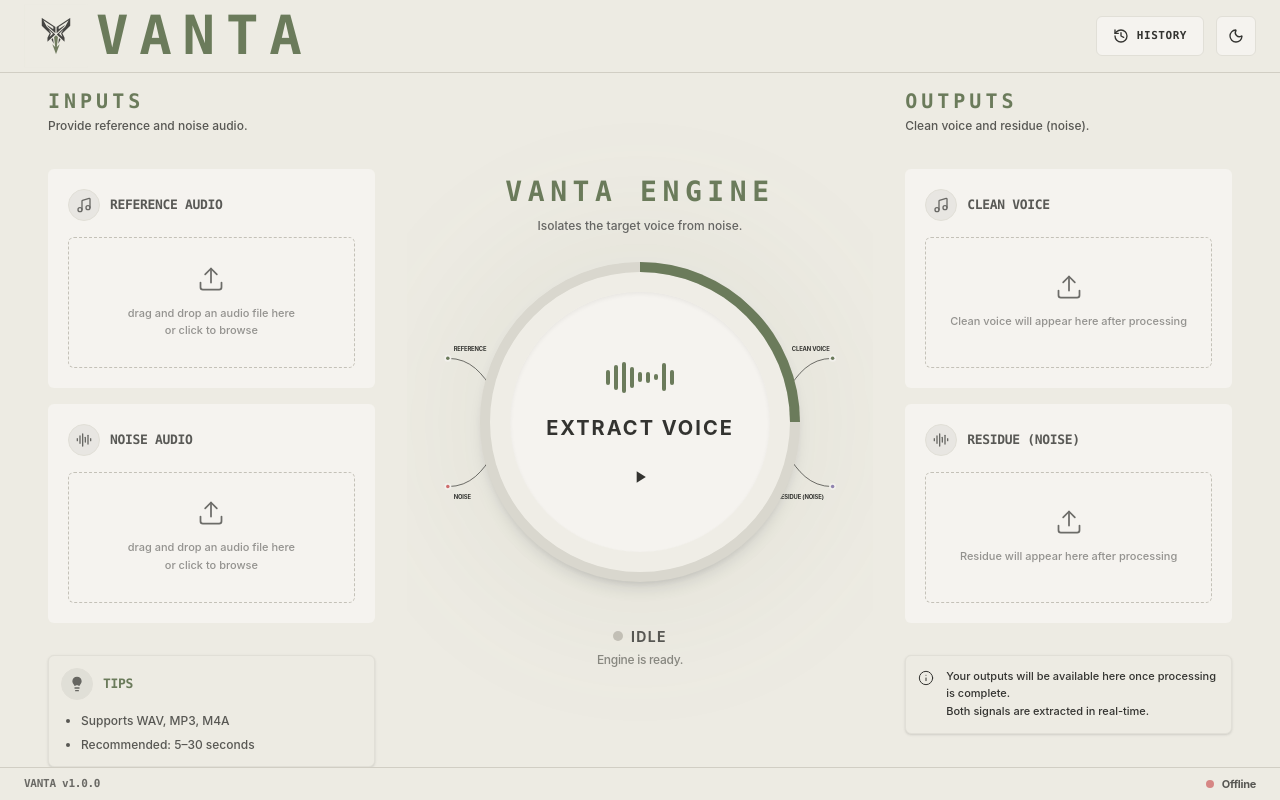
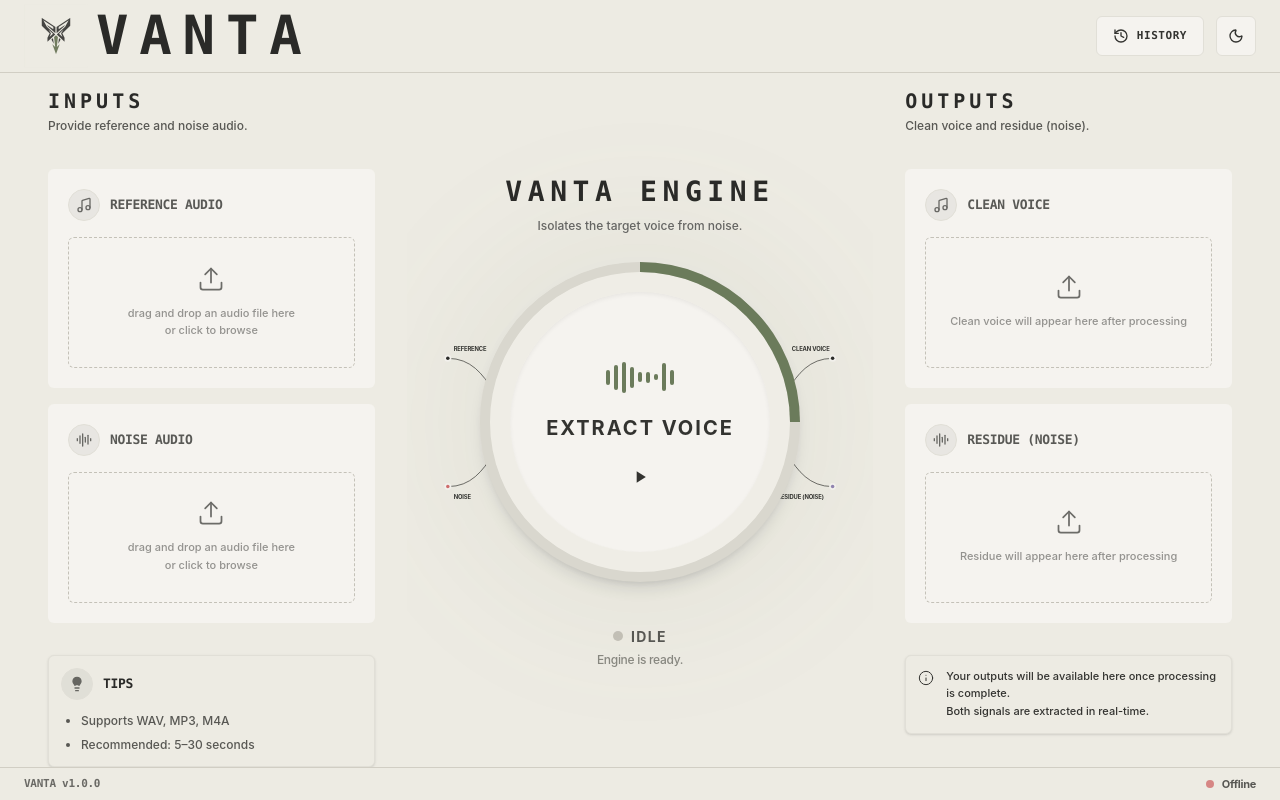
Before and after one commit to Komalpreet2809/Vanta, a Next.js app in the folder web/: page / in a window 1280 px wide. Built offline with nearby package versions, Linux system fonts and the light colour scheme; no server answers.

Commit message:
style: change primary brand color from sage green to charcoal black for retro touch

```diff
--- a/web/src/app/globals.css
+++ b/web/src/app/globals.css
@@ -15,7 +15,7 @@
   --text-main: #333330;
   --text-muted: #888880;
 
-  --c-green: #6B7B5B;
+  --c-green: #2A2A28; /* Changed from sage green to charcoal for retro touch */
   --c-red: #D16D6D;
   --c-purple: #9284B1;
   --c-brown: #9E896A;
@@ -37,7 +37,7 @@
   --text-main: #E1E1E1;
   --text-muted: #909296;
 
-  --c-green: #51CF66;
+  --c-green: #E1E1E1; /* Monochrome dark mode equivalent */
   --c-red: #FF6B6B;
   --c-purple: #B197FC;
   --c-brown: #FFD43B;
```
